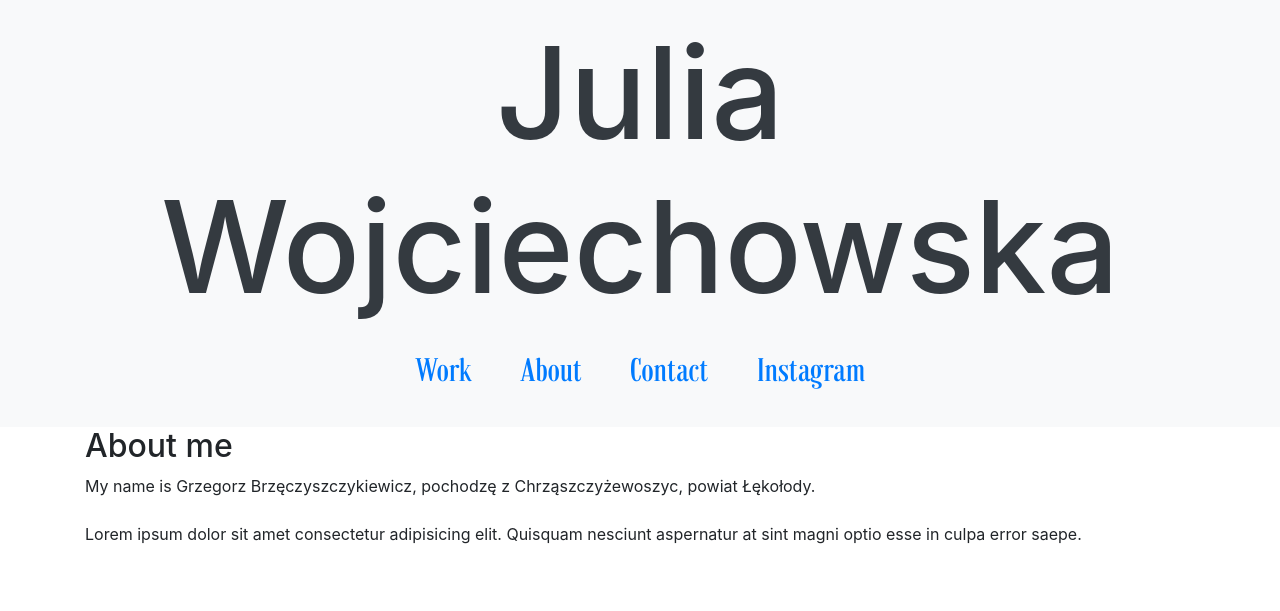
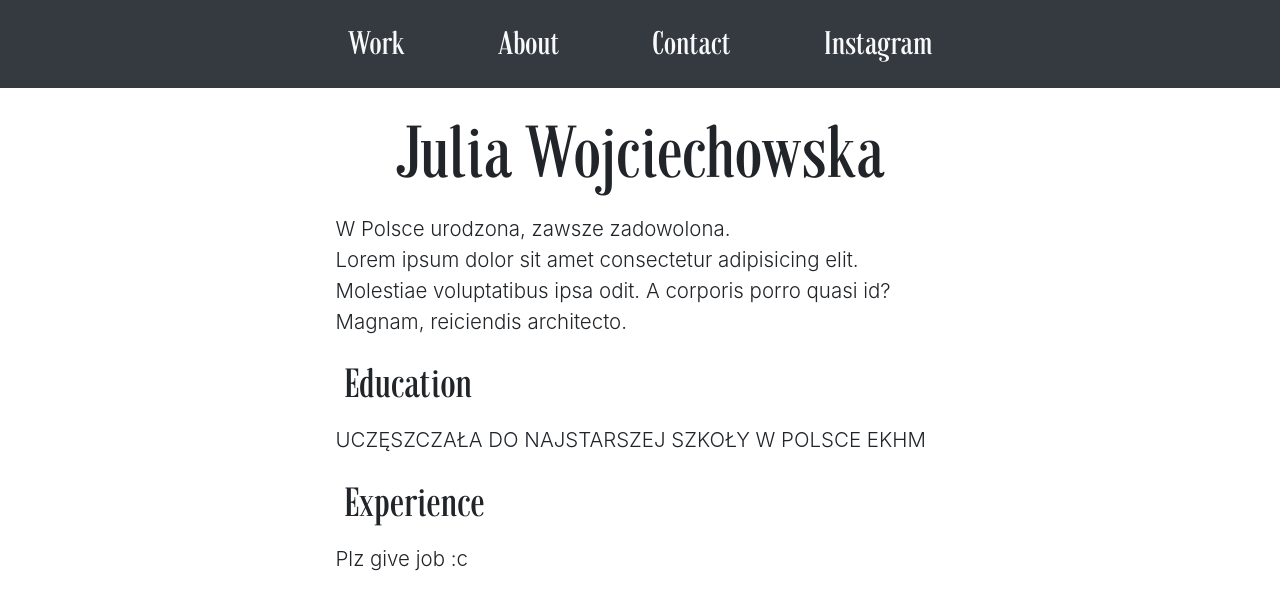
Before and after one commit to michal-swiatek/jwtheatrecreative, a plain HTML site: page aboutme.html in a window 1280 px wide. Drawn offline with nearby package versions, Linux system fonts and the light colour scheme.

Commit message:
unified all pages styles

```diff
--- a/aboutme.html
+++ b/aboutme.html
@@ -16,37 +16,58 @@
 
 <body>
 
-    <div class="container-fluid p-3 header bg-light text-dark">
+    <!--------------------------------------------->
+    <!--------------------Navbar------------------->
+    <!--------------------------------------------->
+    <div class="container-fluid p-1 header bg-dark text-light">
         <header class="text-center">
-            <h1 class="header-text">Julia Wojciechowska</h1>
+            <!--            <h1 class="header-text">Julia Wojciechowska</h1>-->
         </header>
 
-        <nav class="navbar navbar-expand-sm justify-content-center nav-text">
+        <nav class="navbar navbar-expand justify-content-center">
             <ul class="navbar-nav">
-                <li class="nav-item px-3">
-                    <a class="nav-link" href="work.html">Work</a>
+                <li class="nav-item">
+                    <a class="nav-link text-light" href="work.html">Work</a>
                 </li>
-                <li class="nav-item px-3">
-                    <a class="nav-link" href="aboutme.html">About</a>
+                <li class="nav-item">
+                    <a class="nav-link text-light" href="aboutme.html">About</a>
                 </li>
-                <li class="nav-item px-3">
-                    <a class="nav-link" href="contact.html">Contact</a>
+                <li class="nav-item">
+                    <a class="nav-link text-light" href="contact.html">Contact</a>
                 </li>
-                <li class="nav-item px-3">
-                    <a class="nav-link" href="instagram.html">Instagram</a>
+                <li class="nav-item">
+                    <a class="nav-link text-light" href="instagram.html">Instagram</a>
                 </li>
             </ul>
         </nav>
     </div>
 
-    <main class="main-wrapper">
-        <div class="container">
-            <div class="about-wrapper">
-                <h2>About me</h2>
-                <p>My name is Grzegorz Brzęczyszczykiewicz, pochodzę z Chrząszczyżewoszyc, powiat Łękołody.<br><br>Lorem ipsum dolor sit amet consectetur adipisicing elit. Quisquam nesciunt aspernatur at sint magni optio esse in culpa error saepe.</p>
+    <div id="aboutme" class="container-fluid p-3">
+        <div class="row">
+            <div class="col"></div>
+            <div class="col-6 align-self-center">
+                <h1 class="display-3 p-2 aboutheader text-center name">Julia Wojciechowska</h1>
+                <p class="other lead">W Polsce urodzona, zawsze zadowolona.<br>Lorem ipsum dolor sit amet consectetur adipisicing elit. Molestiae voluptatibus ipsa odit. A corporis porro quasi id? Magnam, reiciendis architecto.</p>
             </div>
+            <div class="col"></div>
         </div>
-    </main>
+        <div class="row">
+            <div class="col"></div>
+            <div class="col-6 align-self-center">
+                <h1 class="display-5 p-2 aboutheader text-left edu">Education</h1>
+                <p class="other lead">UCZĘSZCZAŁA DO NAJSTARSZEJ SZKOŁY W POLSCE EKHM</p>
+            </div>
+            <div class="col"></div>
+        </div>
+        <div class="row">
+            <div class="col"></div>
+            <div class="col-6 align-self-center">
+                <h1 class="display-5 p-2 aboutheader text-left exp">Experience</h1>
+                <p class="other lead">Plz give job :c</p>
+            </div>
+            <div class="col"></div>
+        </div>
+    </div>
 
     <!-- Importing Bootstrap-->
     <script src="https://ajax.googleapis.com/ajax/libs/jquery/3.5.1/jquery.min.js"></script>
--- a/styles/main.css
+++ b/styles/main.css
@@ -173,3 +173,7 @@ body {
 .homepage-subheader {
     font-family: Amsterdam;
 }
+
+#aboutme .aboutheader {
+    font-family: Granaina;
+}
```
Also changed, not shown: contact.html (+39 -16 lines), instagram.html (+14 -18 lines).
